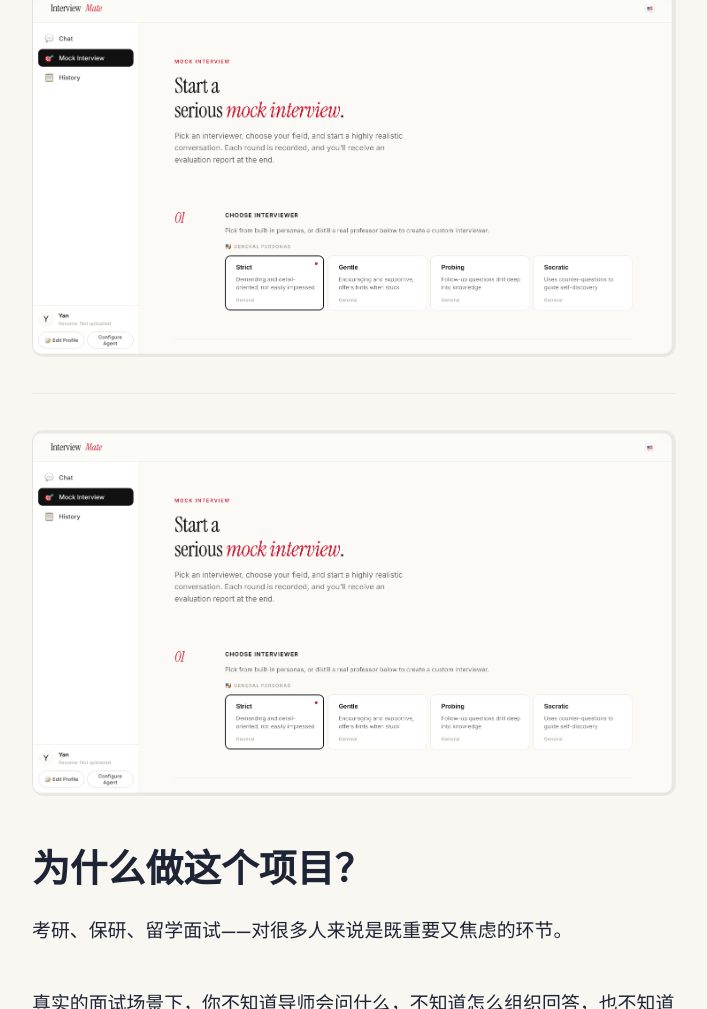
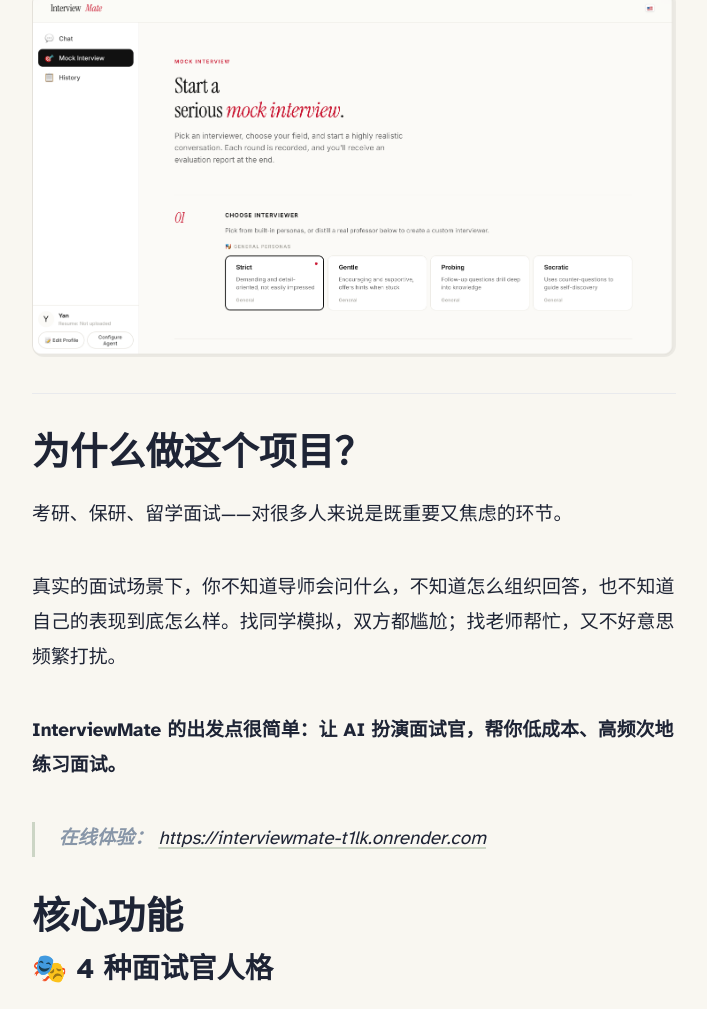
Before and after one commit to Aimuyoufaze/yanpy-blog, an Astro site: page /blog/interviewmate in a window 1280 px wide. Shown: the part 302-1311 px from the top of the page, without its empty margins (286-993 px from the left). Built offline with nearby package versions, Linux system fonts and the light colour scheme; Astro itself is replaced by a stand-in of ours.

Commit message:
fix duplicate image

```diff
--- a/src/content/blog/interviewmate.md
+++ b/src/content/blog/interviewmate.md
@@ -4,8 +4,6 @@
 pubDate: 'Jun 22 2026'
 heroImage: '../../assets/interviewmate-screenshot.png'
 ---
-
-![InterviewMate 界面截图](/images/interviewmate-screenshot.png)
 
 ## 为什么做这个项目？
 
```
